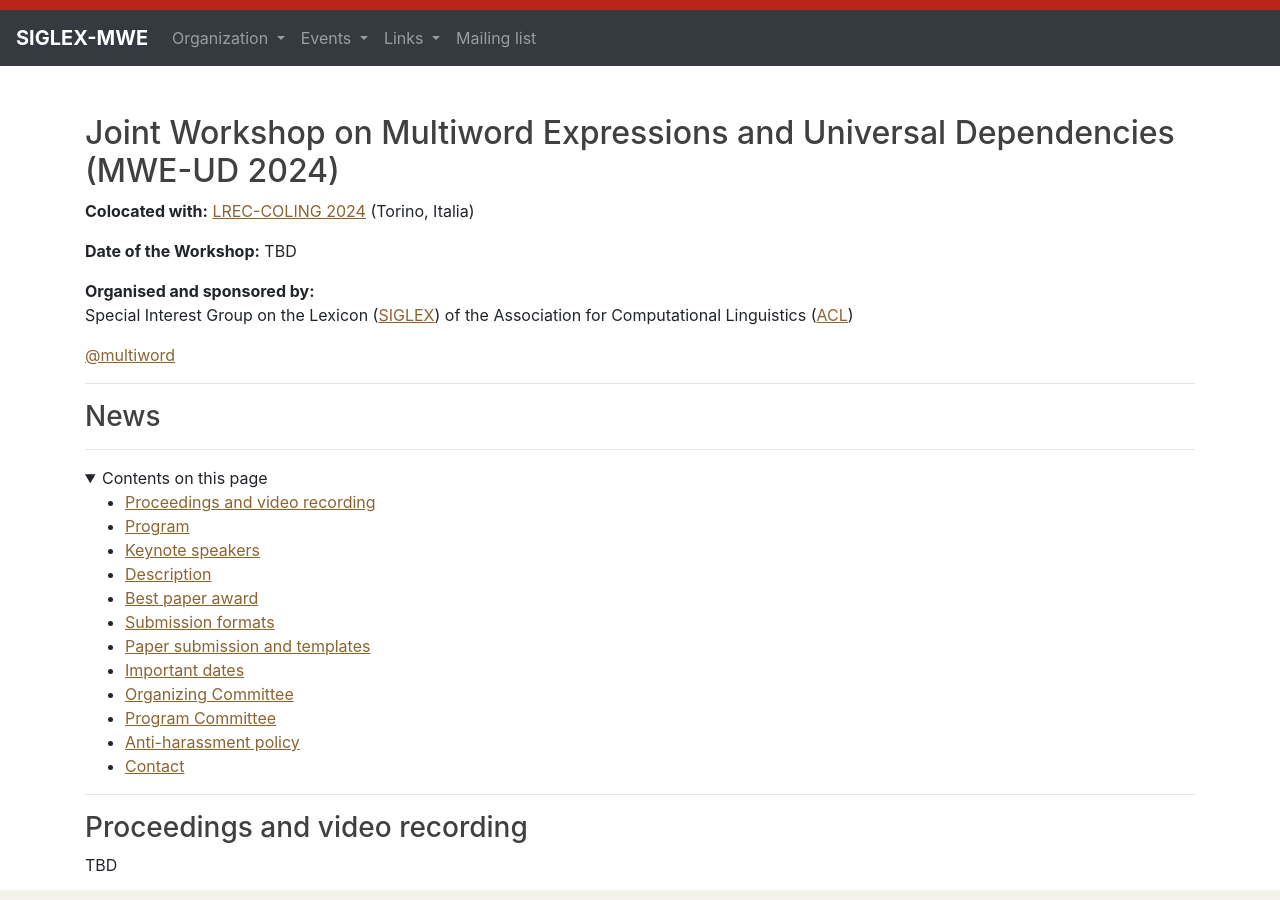
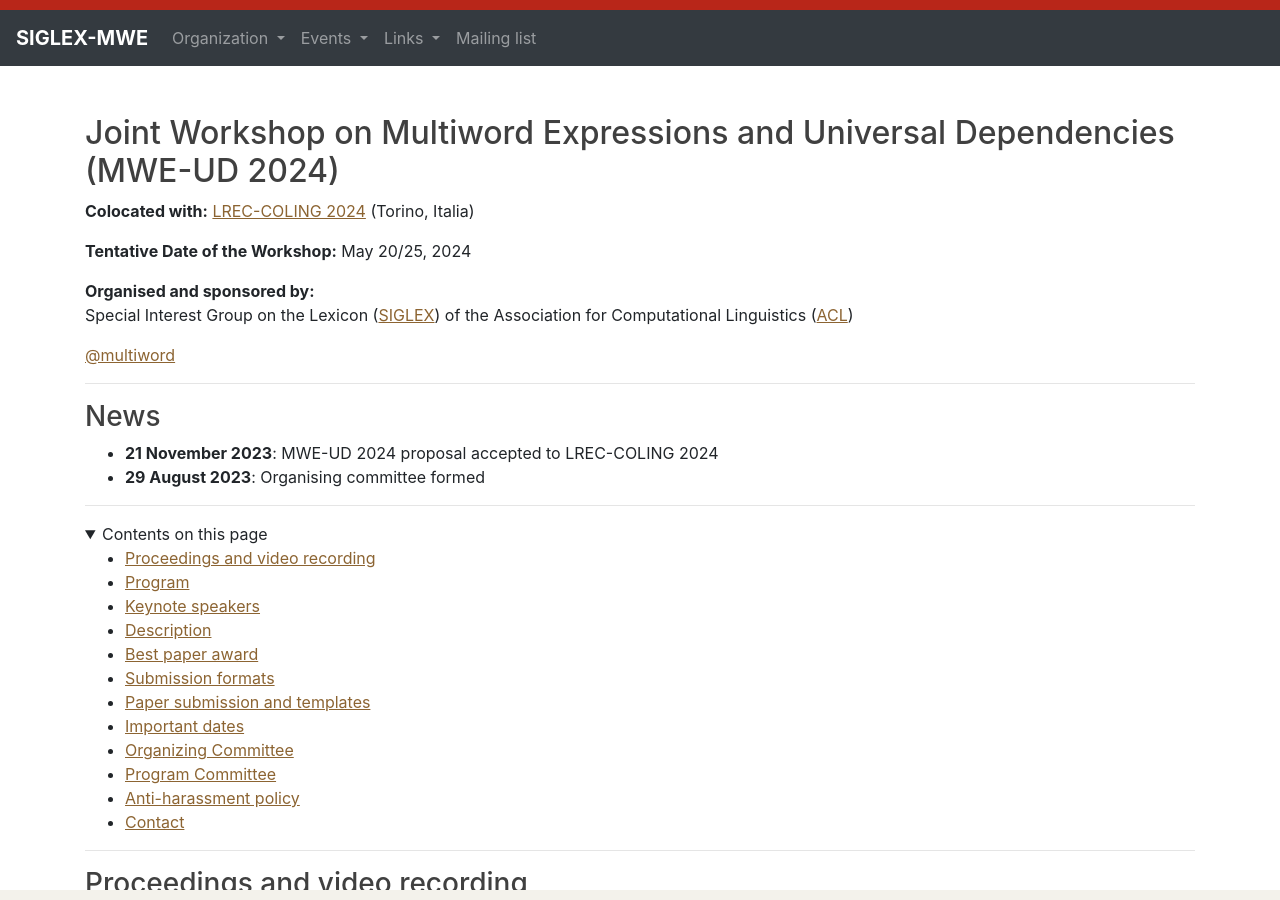
Before and after one commit to multiword/multiword.github.io, a Jekyll site: the page built from mweud2024/index.md, in a window 1280 px wide and 900 px high. Built offline with Jekyll 4.4.1, drawn with Linux system fonts in a browser that asks for light colours; comment, search, counter and statistics services are not loaded.

Commit message:
Add tentative dates for the workshop and the news about the workshop

```diff
--- a/mweud2024/index.md
+++ b/mweud2024/index.md
@@ -7,7 +7,7 @@
 
 **Colocated with:** [LREC-COLING 2024](https://lrec-coling-2024.org) (Torino, Italia)
 
-**Date of the Workshop:** TBD
+**Tentative Date of the Workshop:** May 20/25, 2024
 
 **Organised and sponsored by:**\
 Special Interest Group on the Lexicon ([SIGLEX](http://www.siglex.org/)) of the Association for Computational Linguistics ([ACL](https://www.aclweb.org/portal/))
@@ -26,9 +26,9 @@
 * **19 January 2023**: Invited speaker Leo Wanner confirmed
 * **16 January 2023**: Second CfP posted
 * **23 December 2022**: First CfP posted
-* **9 December 2022**: MWE 2023 proposal accepted to EACL 2023
-* **2 November 2022**: Organising committee formed
 -->
+* **21 November 2023**: MWE-UD 2024 proposal accepted to LREC-COLING 2024
+* **29 August 2023**: Organising committee formed
 
 -----
 
```
